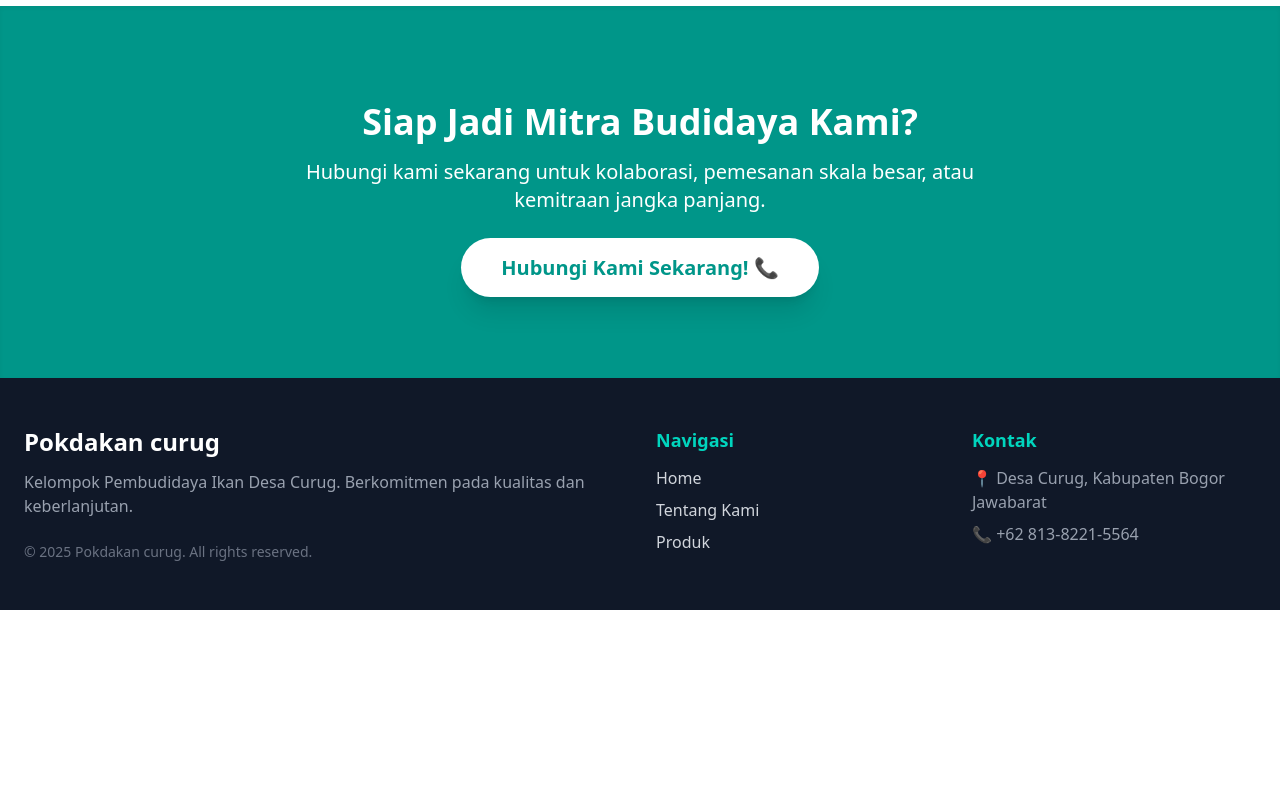
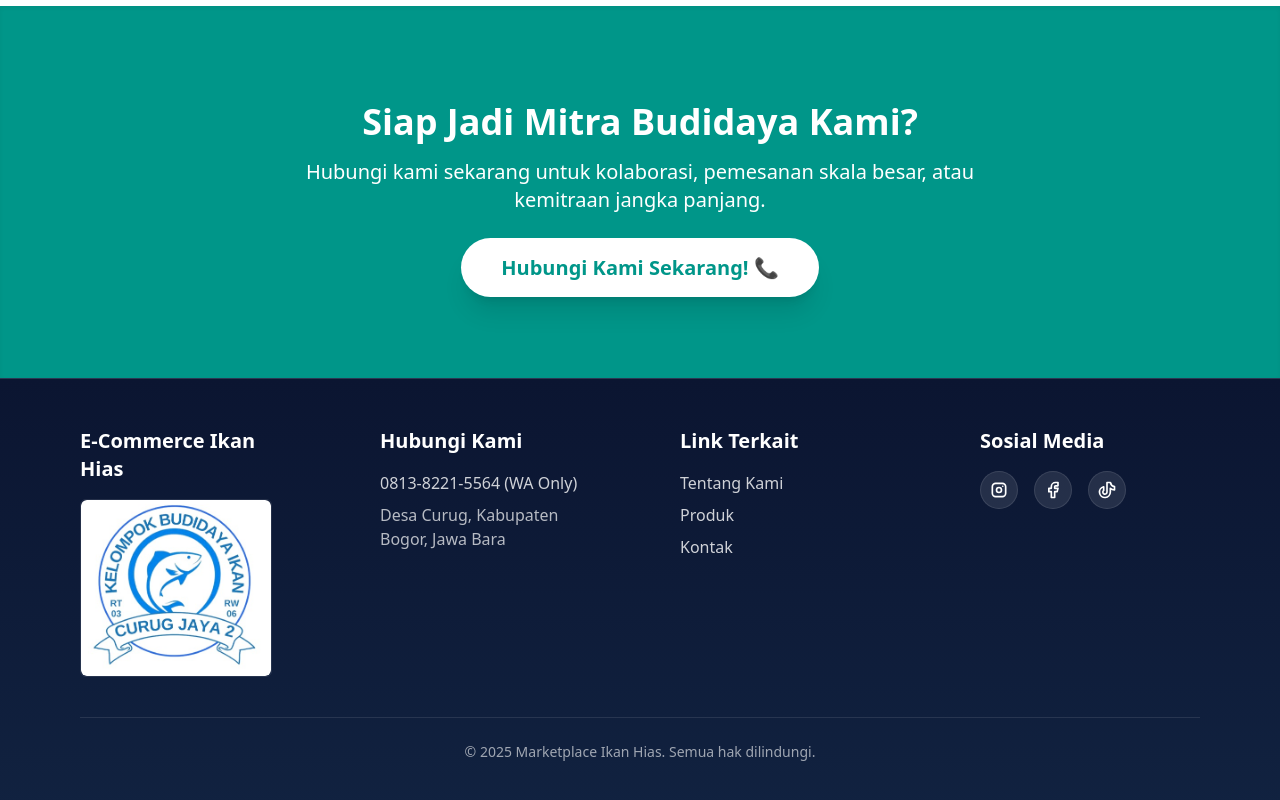
Before and after one commit to lutfiApriamto/company_profile_ikan_hias, a React (Vite) app: page / in a window 1280 px wide. Shown: the part 2827-3627 px from the top of the page. Before the commit the page ends 3437 px from the top, so only its background shows below. Built offline with nearby package versions, Linux system fonts and the light colour scheme.

Commit message:
minor changes

```diff
--- a/package.json
+++ b/package.json
@@ -10,6 +10,7 @@
     "preview": "vite preview"
   },
   "dependencies": {
+    "@tabler/icons-react": "^3.35.0",
     "@tailwindcss/vite": "^4.1.17",
     "axios": "^1.13.2",
     "framer-motion": "^12.23.24",
--- a/src/Components/Footer.jsx
+++ b/src/Components/Footer.jsx
@@ -1,32 +1,114 @@
-export default function Footer(){
-    return(
-          <footer className="bg-gray-900 text-gray-300 py-12 px-6">
-        <div className="max-w-7xl mx-auto grid grid-cols-1 md:grid-cols-4 gap-8 text-left">
-            <div className="md:col-span-2">
-                <h3 className="text-2xl font-bold mb-3 text-white">
-                    Pokdakan curug
+// src/components/UserComponents/Footer.jsx
+import { Link } from "react-router-dom"
+import { IconBrandTiktok, IconBrandInstagram, IconBrandFacebook } from "@tabler/icons-react"
+
+export default function Footer() {
+  return (
+    <footer className="w-full bg-linear-to-b from-[#0b1531] to-[#112240] text-white/80 border-t border-white/10">
+      <div className="max-w-7xl mx-auto px-6 py-12 md:px-12 lg:px-20">
+        {/* Grid Utama */}
+        <div className="grid grid-cols-2 md:grid-cols-4 gap-8 md:gap-10 lg:gap-20">
+
+          {/* Kolom 1 - Brand */}
+          <div>
+            <h3 className="font-bold text-white text-lg md:text-xl mb-4">
+              E-Commerce Ikan Hias
             </h3>
-                <p className="mb-4 text-gray-400">
-                    Kelompok Pembudidaya Ikan Desa Curug. Berkomitmen pada kualitas dan keberlanjutan.
-                </p>
-                <p className="text-sm text-gray-500 mt-6">
-                    © {new Date().getFullYear()} Pokdakan curug. All rights reserved.
+            <div className="rounded-md overflow-hidden w-40 md:w-48 border border-white/10 shadow- bg-cover bg-center">
+              <img
+                src="/img/logo.jpg"
+                alt="E-Commerce Ikan Hias"
+                className="object-cover w-full h-44 md:h-44 rounded-md "
+              />
+            </div>
+          </div>
+
+          {/* Kolom 2 - Hubungi Kami */}
+          <div>
+            <h3 className="font-bold text-white text-lg md:text-xl mb-4">
+              Hubungi Kami
+            </h3>
+            <a
+              href="https://wa.me/6281219396245"
+              target="_blank"
+              rel="noopener noreferrer"
+              className="block text-sm md:text-base font-medium hover:text-[#00b4d8] transition"
+            >
+              0813-8221-5564 (WA Only)
+            </a>
+            <p className="text-sm md:text-base mt-2 text-white/70">
+              Desa Curug, Kabupaten Bogor, Jawa Bara
             </p>
           </div>
+
+          {/* Kolom 3 - Link Terkait */}
           <div>
-                <h4 className="text-lg font-semibold mb-3 text-teal-400">Navigasi</h4>
-                <ul className="space-y-2">
-                    <li><a href="#" className="hover:text-teal-400 transition">Home</a></li>
-                    <li><a href="/tentang" className="hover:text-teal-400 transition">Tentang Kami</a></li>
-                    <li><a href="/produk" className="hover:text-teal-400 transition">Produk</a></li>
+            <h3 className="font-bold text-white text-lg md:text-xl mb-4">
+              Link Terkait
+            </h3>
+            <ul className="space-y-2 text-sm md:text-base">
+              <li>
+                <Link to="/tentang" className="hover:text-[#00b4d8] transition">
+                  Tentang Kami
+                </Link>
+              </li>
+              <li>
+                <Link to="/produk" className="hover:text-[#00b4d8] transition">
+                  Produk
+                </Link>
+              </li>
+              <li>
+                <Link to="/kontak" className="hover:text-[#00b4d8] transition">
+                  Kontak
+                </Link>
+              </li>
             </ul>
           </div>
+
+          {/* Kolom 4 - Sosial Media */}
           <div>
-                <h4 className="text-lg font-semibold mb-3 text-teal-400">Kontak</h4>
-                <ul className="space-y-2 text-gray-400">
-                    <li><p className="flex items-center gap-2">📍 Desa Curug, Kabupaten Bogor Jawabarat</p></li>
-                    <li><p className="flex items-center gap-2">📞 +62 813-8221-5564</p></li>
-                </ul>
+            <h3 className="font-bold text-white text-lg md:text-xl mb-4">
+              Sosial Media
+            </h3>
+            <div className="flex items-center gap-4">
+              {/* Instagram */}
+              <a
+                href="https://instagram.com"
+                target="_blank"
+                rel="noopener noreferrer"
+                className="p-2 rounded-full bg-white/10 hover:bg-[#E1306C]/20 border border-white/10 hover:border-[#E1306C]/50 transition"
+              >
+                <IconBrandInstagram className="text-white hover:text-[#E1306C] size-5" />
+              </a>
+
+              {/* Facebook */}
+              <a
+                href="https://facebook.com"
+                target="_blank"
+                rel="noopener noreferrer"
+                className="p-2 rounded-full bg-white/10 hover:bg-[#1877F2]/20 border border-white/10 hover:border-[#1877F2]/50 transition"
+              >
+                <IconBrandFacebook className="text-white hover:text-[#1877F2] size-5" />
+              </a>
+
+              {/* TikTok */}
+              <a
+                href="https://tiktok.com"
+                target="_blank"
+                rel="noopener noreferrer"
+                className="p-2 rounded-full bg-white/10 hover:bg-[#00f2ea]/20 border border-white/10 hover:border-[#00f2ea]/50 transition"
+              >
+                <IconBrandTiktok className="text-white hover:text-[#00f2ea] size-5" />
+              </a>
+            </div>
+          </div>
+        </div>
+
+        {/* Garis Pemisah */}
+        <div className="border-t border-white/10 mt-10 pt-6 text-center pb-14 lg:pb-0">
+          <p className="text-xs md:text-sm text-white/60">
+            © {new Date().getFullYear()} Marketplace Ikan Hias. Semua hak dilindungi.
+          </p>
         </div>
       </div>
     </footer>
```
Also changed, not shown: public/img/logo.jpg (added), 1 other file (tests, documents, lock files or other folders). Lines whose indentation alone changed are shown as unchanged.
